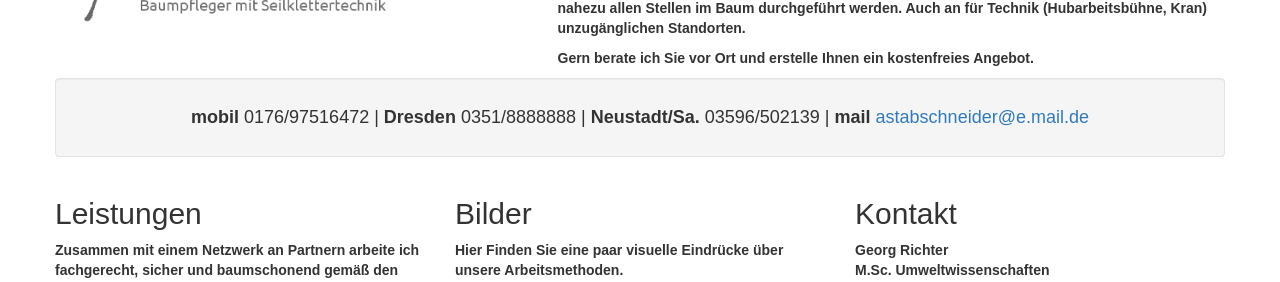
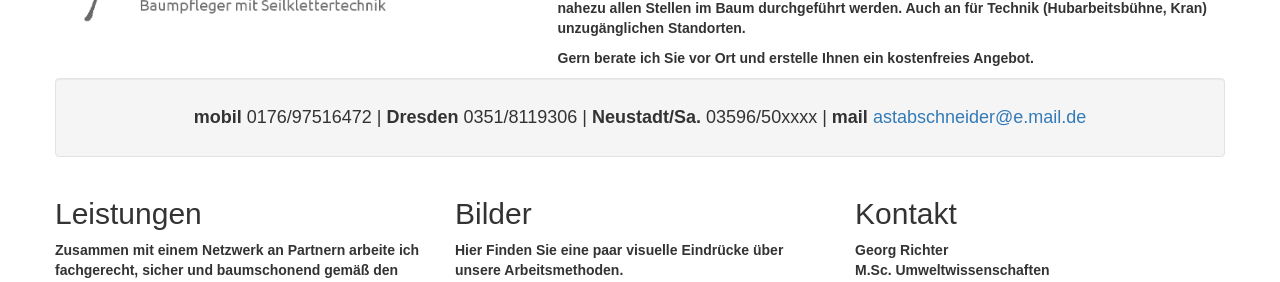
Before and after one commit to astabschneider/astabschneider.github.io, a Jekyll site: the page built from index.html, in a window 1280 px wide and 1099 px high. Shown: the part 365-647 px from the top of the window. Built offline with Jekyll 4.4.1, drawn with Linux system fonts in a browser that asks for light colours.

Commit message:
updated site

```diff
--- a/index.html
+++ b/index.html
@@ -34,7 +34,7 @@ Gern berate ich Sie vor Ort und erstelle Ihnen ein kostenfreies Angebot.</p>
 <div class="row">
 <div class="col-lg-12">
     <div class="well text-center">
-    <h4> <b>mobil</b> 0176/97516472 | <b>Dresden</b> 0351/8888888 | <b>Neustadt/Sa.</b> 03596/502139 | <b>mail</b> <a href="mailto:astabschneider@e.mail.de">astabschneider@e.mail.de </a>
+    <h4> <b>mobil</b> 0176/97516472 | <b>Dresden</b> 0351/8119306 | <b>Neustadt/Sa.</b> 03596/50xxxx | <b>mail</b> <a href="mailto:astabschneider@e.mail.de">astabschneider@e.mail.de </a>
     </div>
 </div>
 <!-- /.col-lg-12 -->
```
